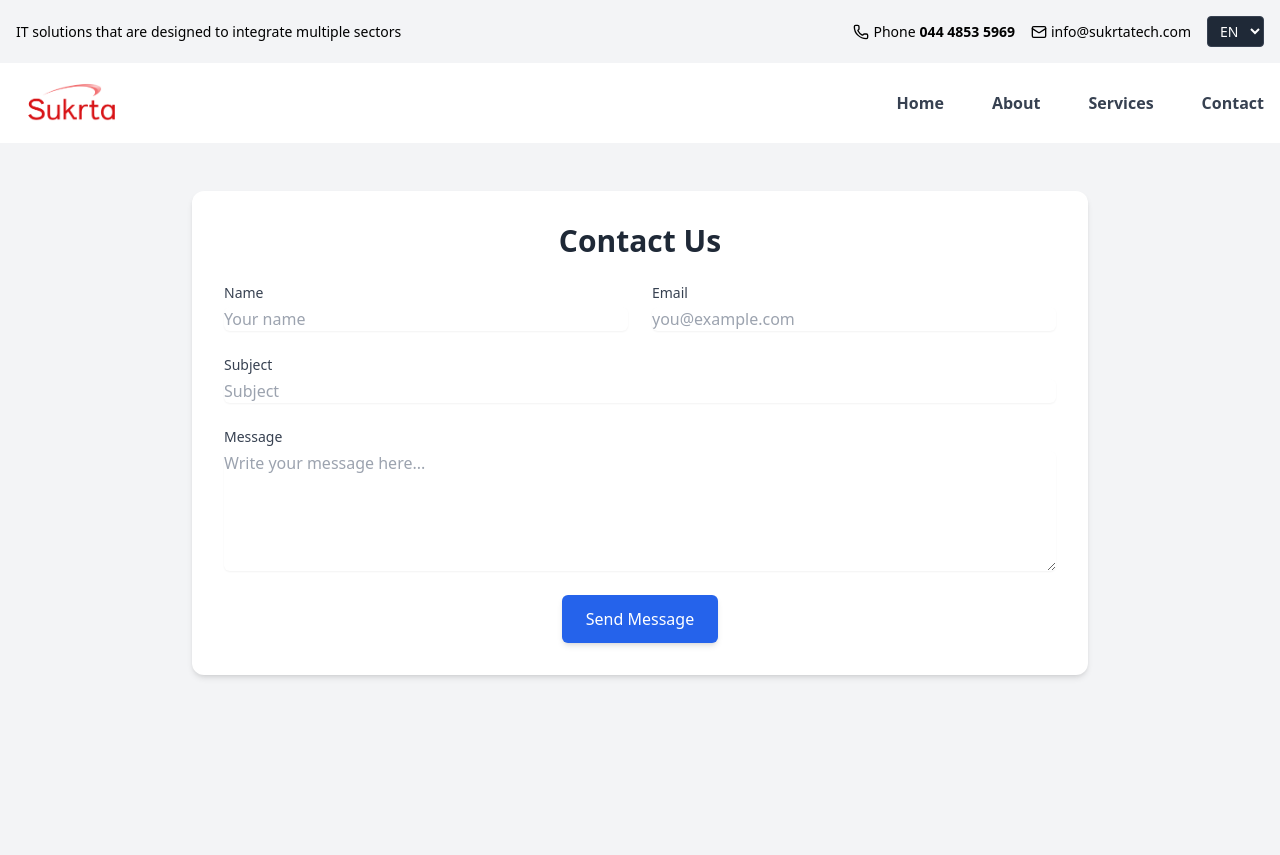
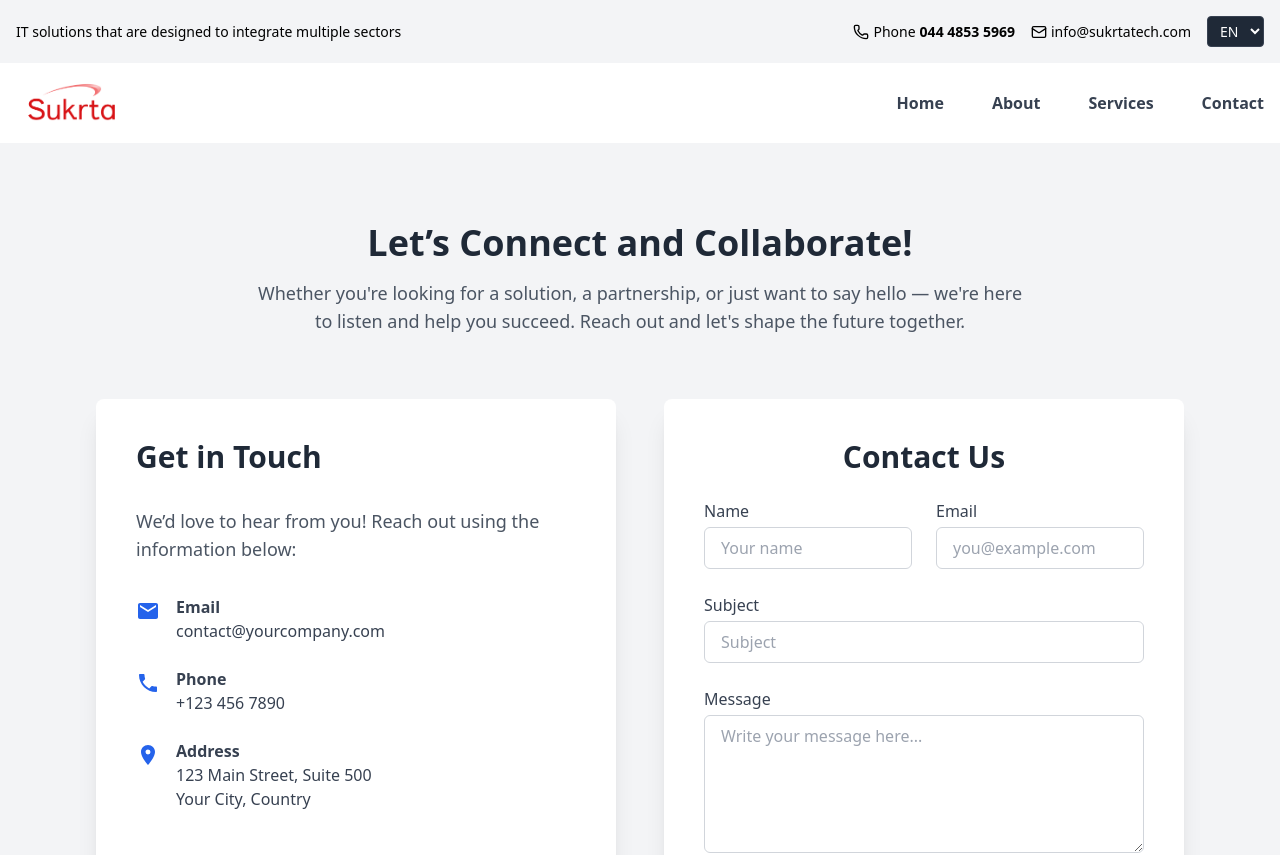
Before and after one commit to DecodeShalini/sukrta_tailwind, a React (Create React App) app: page /contact in a window 1280 px wide. Shown: the top 855 px of the page. Built offline with nearby package versions, Linux system fonts and the light colour scheme.

Commit message:
Updated Contact page

```diff
--- a/package.json
+++ b/package.json
@@ -15,6 +15,7 @@
     "lucide-react": "^0.503.0",
     "react": "^19.1.0",
     "react-dom": "^19.1.0",
+    "react-icons": "^5.5.0",
     "react-router-dom": "^7.5.1",
     "react-scripts": "5.0.1",
     "react-social-icons": "^6.24.0",
--- a/src/Pages/Contact.js
+++ b/src/Pages/Contact.js
@@ -1,53 +1,108 @@
-import React from 'react';
+import React from "react";
+import { MdEmail, MdPhone, MdLocationOn } from "react-icons/md";
 
 const Contact = () => {
   return (
-    <div className="min-h-screen bg-gray-100 py-12 px-4 sm:px-6 lg:px-8">
-      <div className="max-w-4xl mx-auto bg-white rounded-xl shadow-md p-8">
-        <h2 className="text-3xl font-bold text-gray-800 mb-6 text-center">Contact Us</h2>
+    <div className="min-h-screen bg-gray-100 py-20 px-6 lg:px-24 font-sans">
+      <div className="text-center max-w-3xl mx-auto mb-16">
+        <h1 className="text-4xl font-extrabold text-gray-800 mb-4">
+          Let’s Connect and Collaborate!
+        </h1>
+        <p className="text-lg text-gray-600">
+          Whether you're looking for a solution, a partnership, or just want to
+          say hello — we're here to listen and help you succeed. Reach out and
+          let's shape the future together.
+        </p>
+      </div>
+      <div className="max-w-6xl mx-auto grid grid-cols-1 lg:grid-cols-2 gap-12">
+        {/* Left - Contact Info */}
+        <div className="bg-white shadow-xl rounded-lg p-10 space-y-8">
+          <h2 className="text-3xl font-extrabold text-gray-800 mb-4">
+            Get in Touch
+          </h2>
+          <p className="text-gray-600 text-lg">
+            We’d love to hear from you! Reach out using the information below:
+          </p>
 
-        <form className="space-y-6">
+          <div className="space-y-6 text-gray-700 text-md">
+            <div className="flex items-start gap-4">
+              <MdEmail className="text-blue-600 text-2xl mt-1" />
+              <div>
+                <p className="font-semibold">Email</p>
+                <p>contact@yourcompany.com</p>
+              </div>
+            </div>
+
+            <div className="flex items-start gap-4">
+              <MdPhone className="text-blue-600 text-2xl mt-1" />
+              <div>
+                <p className="font-semibold">Phone</p>
+                <p>+123 456 7890</p>
+              </div>
+            </div>
+
+            <div className="flex items-start gap-4">
+              <MdLocationOn className="text-blue-600 text-2xl mt-1" />
+              <div>
+                <p className="font-semibold">Address</p>
+                <p>
+                  123 Main Street, Suite 500
+                  <br />
+                  Your City, Country
+                </p>
+              </div>
+            </div>
+          </div>
+        </div>
+
+        {/* Right - Contact Form */}
+        <div className="bg-white shadow-xl rounded-lg p-10">
+          <h2 className="text-3xl font-extrabold text-gray-800 mb-6 text-center">
+            Contact Us
+          </h2>
+
+          <form className="space-y-6 text-gray-700 text-md">
             <div className="grid grid-cols-1 sm:grid-cols-2 gap-6">
               <div>
-              <label className="block text-sm font-medium text-gray-700">Name</label>
+                <label className="block font-medium mb-1">Name</label>
                 <input
                   type="text"
                   placeholder="Your name"
-                className="mt-1 block w-full rounded-md border-gray-300 shadow-sm focus:ring-blue-500 focus:border-blue-500"
+                  className="w-full border border-gray-300 rounded-md px-4 py-2 focus:outline-none focus:ring-2 focus:ring-blue-500"
                 />
               </div>
               <div>
-              <label className="block text-sm font-medium text-gray-700">Email</label>
+                <label className="block font-medium mb-1">Email</label>
                 <input
                   type="email"
                   placeholder="you@example.com"
-                className="mt-1 block w-full rounded-md border-gray-300 shadow-sm focus:ring-blue-500 focus:border-blue-500"
+                  className="w-full border border-gray-300 rounded-md px-4 py-2 focus:outline-none focus:ring-2 focus:ring-blue-500"
                 />
               </div>
             </div>
 
             <div>
-            <label className="block text-sm font-medium text-gray-700">Subject</label>
+              <label className="block font-medium mb-1">Subject</label>
               <input
                 type="text"
                 placeholder="Subject"
-              className="mt-1 block w-full rounded-md border-gray-300 shadow-sm focus:ring-blue-500 focus:border-blue-500"
+                className="w-full border border-gray-300 rounded-md px-4 py-2 focus:outline-none focus:ring-2 focus:ring-blue-500"
               />
             </div>
 
             <div>
-            <label className="block text-sm font-medium text-gray-700">Message</label>
+              <label className="block font-medium mb-1">Message</label>
               <textarea
                 rows="5"
                 placeholder="Write your message here..."
-              className="mt-1 block w-full rounded-md border-gray-300 shadow-sm focus:ring-blue-500 focus:border-blue-500"
+                className="w-full border border-gray-300 rounded-md px-4 py-2 focus:outline-none focus:ring-2 focus:ring-blue-500"
               />
             </div>
 
             <div className="text-center">
               <button
                 type="submit"
-              className="inline-block px-6 py-3 bg-blue-600 text-white font-medium text-base rounded-md shadow-md hover:bg-blue-700 transition duration-300"
+                className="bg-pink-600 hover:bg-pink-700 text-white px-6 py-2 rounded-full transition"
               >
                 Send Message
               </button>
@@ -55,6 +110,7 @@ const Contact = () => {
           </form>
         </div>
       </div>
+    </div>
   );
 };
 
```
Also changed, not shown: 1 other file (tests, documents, lock files or other folders). Lines whose indentation alone changed are shown as unchanged.
